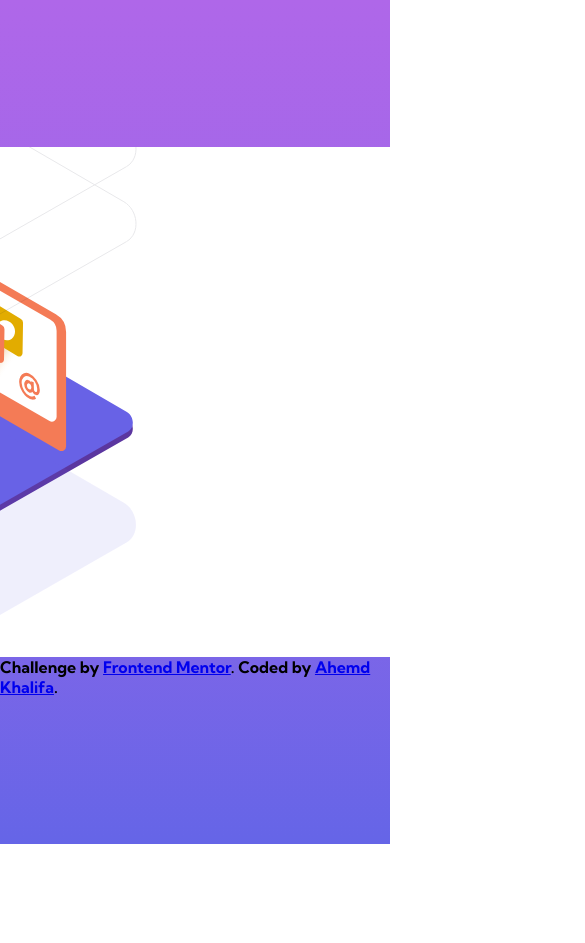
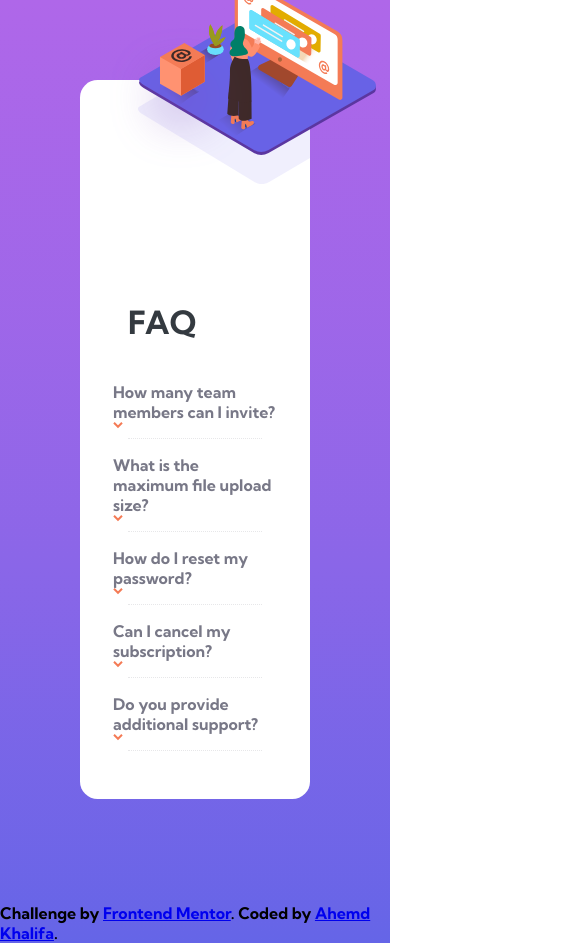
Before and after one commit to khali70/faq-accordion-card, a plain HTML site: page index.html in a window 390 px wide. Shown: the top 943 px of the page, 585 px wide, since content can reach past the window. Before the commit the page ends 844 px from the top, so only its background shows below. Drawn offline with Linux system fonts and the light colour scheme.

Commit message:
responsive for mobile view

```diff
--- a/index.html
+++ b/index.html
@@ -15,18 +15,31 @@
     <title>Frontend Mentor | FAQ Accordion Card</title>
   </head>
   <body>
-    <div class="card">
-      <img class="box" src="./images/illustration-box-desktop.svg" />
-
-      <div class="card-img col-12 col-md-6">
+    <div class="card card-mb">
+      <img class="box" src="./images/illustration-box-desktop.svg" alt="box" />
+      <img
+        src="./images/illustration-woman-online-mobile.svg"
+        class="mb woman-mb"
+        alt="woman bg"
+      />
+      <div class="card-img col-12 col-lg-6">
         <img
-          class="woman"
+          src="./images/bg-pattern-mobile.svg"
+          class="mb bg-mb"
+          alt="bg pattern"
+        />
+        <img
+          class="woman lg"
           src="./images/illustration-woman-online-desktop.svg"
+          alt="woman BG"
         />
-        <img class="bg-desktop" src="./images/bg-pattern-desktop.svg" />
-        <!-- <img src="./images/" alt="" /> -->
+        <img
+          class="bg-desktop lg"
+          src="./images/bg-pattern-desktop.svg"
+          alt="bg pattern"
+        />
       </div>
-      <div class="card-body col-12 col-md-6">
+      <div class="card-body col-12 col-lg-6">
         <h1>FAQ</h1>
         <article class="question">
           <div class="row Q">
--- /dev/null
+++ b/style/Sass/_mobileStyle.scss
@@ -0,0 +1,54 @@
+@include media-breakpoint-down(md) {
+  body {
+    .card {
+      &.card-mb {
+        margin: 5rem;
+      }
+      .lg,
+      .box {
+        display: none;
+      }
+      .mb {
+        display: block;
+      }
+      flex-direction: column;
+      img {
+        position: absolute;
+      }
+      .card-img {
+        min-height: 150px;
+        padding-top: 0;
+      }
+      .mb {
+        &.woman-mb {
+          transform: translate(-28px, 0%);
+          top: -105px;
+          z-index: 1;
+        }
+        &.bg-mb,
+        &.woman-mb {
+          left: 25%;
+        }
+      }
+      .bg-md {
+        top: 0px;
+      }
+    }
+  }
+}
+@include media-breakpoint-up(lg) {
+  body {
+    // mobile
+    .card {
+      height: 510px;
+      max-width: 925px;
+      .lg,
+      .box {
+        display: block;
+      }
+      .mb {
+        display: none;
+      }
+    }
+  }
+}
--- a/style/Sass/style.scss
+++ b/style/Sass/style.scss
@@ -5,6 +5,8 @@
 
 @import "bootstrap/scss/grid";
 @import "bootstrap/scss/buttons";
+
+@import "mobileStyle";
 * {
   padding: 0;
   margin: 0;
@@ -22,21 +24,21 @@ body {
   align-content: center;
   align-items: center;
   flex-direction: column;
+  overflow-x: hidden;
 }
 
 .box {
   position: absolute;
   top: 193px;
   left: -94px;
-  z-index: 1;
+  z-index: 2;
 }
 .card {
   background-color: $white;
   display: flex;
   position: relative;
   border-radius: 1.1rem;
-  height: 510px;
-  width: 925px;
+
   .card-img {
     height: 100%;
     padding: 3rem;
@@ -49,6 +51,7 @@ body {
     .woman {
       top: 55px;
       left: -72px;
+      z-index: 1;
     }
     .bg-desktop {
       top: -297px;
@@ -97,4 +100,5 @@ body {
 }
 
 .footer {
+  margin-top: 1.5rem;
 }
```
Also changed, not shown: style/css/style.css, 1 other file.
